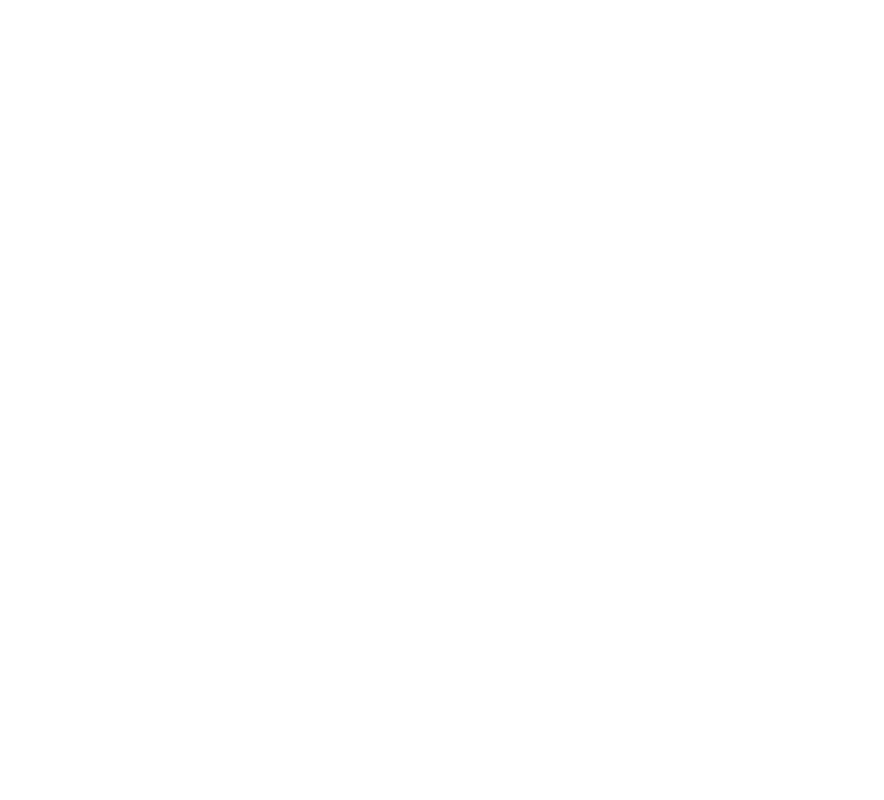
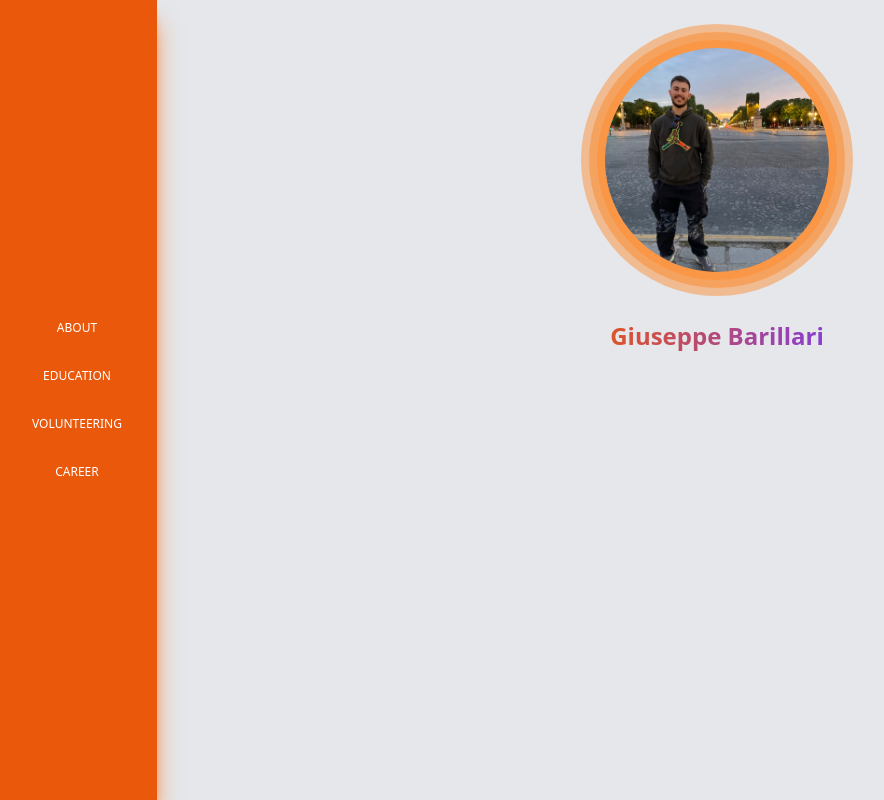
Before and after one commit to joe2k01/joe2k01.github.io, a React (Vite) app: page / in a window 1280 px wide. Shown: the whole page, without its empty margins (3-887 px from the left). Built offline with nearby package versions, Linux system fonts and the light colour scheme.

Commit message:
Initial menus and about page sketch
Signed-off-by: Giuseppe Barillari <joe2k01dev@gmail.com>

```diff
--- a/package.json
+++ b/package.json
@@ -10,7 +10,8 @@
   },
   "dependencies": {
     "react": "^18.2.0",
-    "react-dom": "^18.2.0"
+    "react-dom": "^18.2.0",
+    "react-icons": "^4.4.0"
   },
   "devDependencies": {
     "@types/react": "^18.0.17",
--- a/src/App.tsx
+++ b/src/App.tsx
@@ -1,7 +1,14 @@
 import "./App.css";
+import { Content, MobileMenu, SideBar } from "./components";
 
 function App() {
-  return <div></div>;
+  return (
+    <div className="w-full h-full flex flex-col bg-gray-200 dark:bg-gray-900 text-black dark:text-slate-100">
+      <SideBar />
+      <MobileMenu />
+      <Content />
+    </div>
+  );
 }
 
 export default App;
--- /dev/null
+++ b/src/components/About.tsx
@@ -0,0 +1,28 @@
+const center = "top-1/2 left-1/2 -translate-x-1/2 -translate-y-1/2";
+
+const About: React.FC = () => {
+  return (
+    <div id="about" className="mt-10 md:mt-0">
+      <div className="relative w-72 h-72">
+        <div
+          className={`absolute w-60 h-60 bg-orange-400/90 rounded-full z-20 ${center} animate-pulse`}
+        />
+        <div
+          className={`absolute w-64 h-64 bg-orange-400/80 rounded-full z-20 ${center} animate-pulse`}
+        />
+        <div
+          className={`absolute w-[17rem] h-[17rem] bg-orange-400/70 rounded-full z-20 ${center} animate-pulse`}
+        />
+        <img
+          src="/assets/giuseppe.jpg"
+          className={`rounded-full w-56 h-56 object-cover absolute z-30 ${center}`}
+        />
+      </div>
+      <p className="text-center text-2xl my-4 font-bold bg-gradient-to-r from-orange-600 to-violet-600 bg-clip-text text-transparent">
+        Giuseppe Barillari
+      </p>
+    </div>
+  );
+};
+
+export { About };
--- /dev/null
+++ b/src/components/Content.tsx
@@ -0,0 +1,11 @@
+import { About } from "./About";
+
+const Content: React.FC = () => {
+  return (
+    <div className="md:ml-40 p-4 flex flex-col items-center">
+      <About />
+    </div>
+  );
+};
+
+export { Content };
--- /dev/null
+++ b/src/components/MobileMenu.tsx
@@ -0,0 +1,38 @@
+import { useState } from "react";
+import { IconContext } from "react-icons";
+import { MdClose, MdMenu } from "react-icons/md";
+import { MobileMenuLink } from "./MobileMenuLink";
+
+const MobileMenu: React.FC = () => {
+  const [showMenu, setShowMenu] = useState(false);
+  const closeMenu = () => setShowMenu(false);
+  return (
+    <>
+      <button
+        className="md:hidden fixed h-10 top-0 right-0 m-4 z-50"
+        onClick={() => setShowMenu((m) => !m)}
+      >
+        <IconContext.Provider
+          value={{
+            className: showMenu ? "fill-black" : "fill-orange-400",
+            size: "40",
+          }}
+        >
+          {showMenu ? <MdClose /> : <MdMenu />}
+        </IconContext.Provider>
+      </button>
+      <div
+        className={`fixed left-0 top-0 w-full h-full flex flex-col justify-center transition-transform ease-in-out duration-300 bg-orange-500 z-40 ${
+          showMenu ? "translate-x-0" : "-translate-x-full"
+        }`}
+      >
+        <MobileMenuLink link="about" closeMenu={closeMenu} />
+        <MobileMenuLink link="education" closeMenu={closeMenu} />
+        <MobileMenuLink link="volunteering" closeMenu={closeMenu} />
+        <MobileMenuLink link="career" closeMenu={closeMenu} />
+      </div>
+    </>
+  );
+};
+
+export { MobileMenu };
--- /dev/null
+++ b/src/components/MobileMenuLink.tsx
@@ -0,0 +1,21 @@
+type MobileMenuLinkProps = {
+  link: string;
+  closeMenu: () => void;
+};
+
+const MobileMenuLink: React.FC<MobileMenuLinkProps> = ({ link, closeMenu }) => {
+  return (
+    <>
+      <a
+        href={`#${link}`}
+        className="text-white dark:text-black uppercase w-full text-center text-3xl my-10"
+        onClick={() => closeMenu()}
+      >
+        {link}
+      </a>
+      <hr className="border-2 border-black" />
+    </>
+  );
+};
+
+export { MobileMenuLink };
--- /dev/null
+++ b/src/components/SideBar.tsx
@@ -0,0 +1,14 @@
+import { SideBarLink } from "./SideBarLink";
+
+const SideBar: React.FC = () => {
+  return (
+    <div className="hidden md:flex h-full fixed p-4 top-0 w-40 left-0 flex-col bg-orange-600 shadow-xl shadow-orange-500 justify-center items-center">
+      <SideBarLink link="about" />
+      <SideBarLink link="education" />
+      <SideBarLink link="volunteering" />
+      <SideBarLink link="career" />
+    </div>
+  );
+};
+
+export { SideBar };
--- /dev/null
+++ b/src/components/SideBarLink.tsx
@@ -0,0 +1,16 @@
+type SideBarLinkProps = {
+  link: string;
+};
+
+const SideBarLink: React.FC<SideBarLinkProps> = ({ link }) => {
+  return (
+    <a
+      href={`#${link}`}
+      className="rounded bg-transparent p-4 text-xs text-white dark:text-black hover:bg-orange-700 transition-colors ease-in-out duration-200 uppercase"
+    >
+      {link}
+    </a>
+  );
+};
+
+export { SideBarLink };
--- /dev/null
+++ b/src/components/index.ts
@@ -0,0 +1,3 @@
+export * from "./SideBar";
+export * from "./MobileMenu";
+export * from "./Content";
--- a/src/index.css
+++ b/src/index.css
@@ -1,3 +1,11 @@
 @tailwind base;
 @tailwind components;
 @tailwind utilities;
+
+body {
+  @apply h-screen w-screen
+}
+
+#root {
+  @apply h-full w-full
+}
```
Also changed, not shown: public/assets/giuseppe.jpg (added), 1 other file (tests, documents, lock files or other folders).
